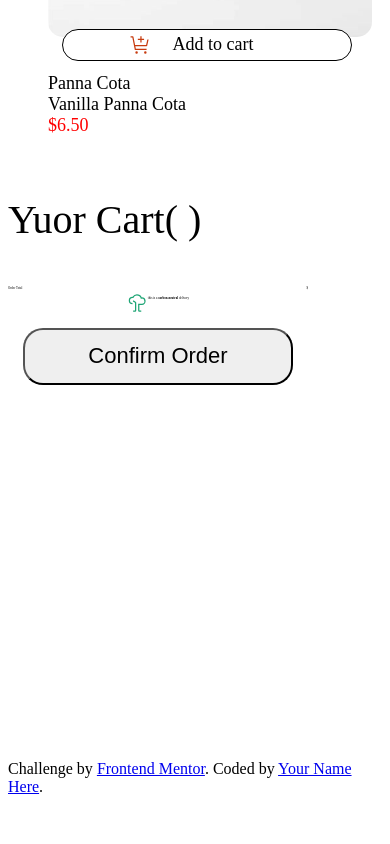
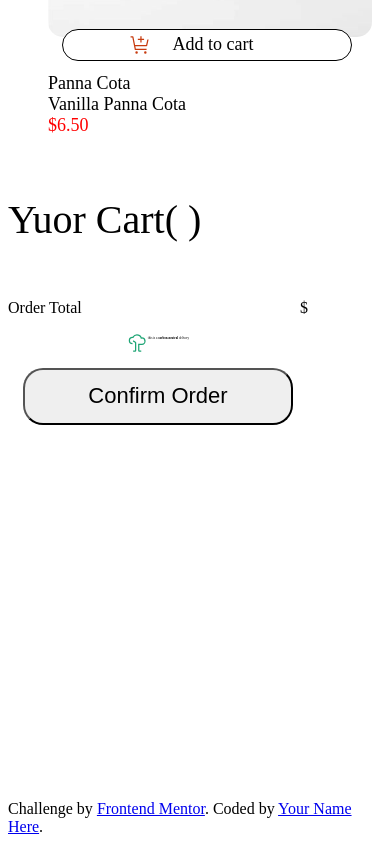
Before and after one commit to invoocator/Product-list-with-cart, a plain HTML site: page index.html in a window 390 px wide. Shown: the part 3736-4580 px from the top of the page. Before the commit the page ends 4540 px from the top, so only its background shows below. Drawn offline with Linux system fonts and the light colour scheme.

Commit message:
Add files via upload

```diff
--- a/estilo.css
+++ b/estilo.css
@@ -105,7 +105,7 @@
 
    @media (max-width: 1000px) {
      .botones {
-      top: -3vw;
+       top: -3vw;
        left: 20vw;
      }
    }
@@ -144,9 +144,10 @@
      margin-top: 0px;
      margin-bottom: 0px;
    }
-     @media (max-width: 1000px) {
+
+   @media (max-width: 1000px) {
      .atributos>p {
-      font-size: 18px;
+       font-size: 18px;
      }
    }
 
@@ -217,6 +218,12 @@
      justify-content: space-between;
    }
 
+   @media (max-width: 1000px) {
+     .preciostotales > p {
+      font-size: 16px;
+     }
+   }
+
    .imgenmasp {
      display: flex;
      justify-content: center;
@@ -239,9 +246,10 @@
    .dialogo {
      width: 30%;
    }
-     @media (max-width: 1000px) {
+
+   @media (max-width: 1000px) {
      .dialogo {
-    width: 80%;
+       width: 80%;
      }
    }
 
```
